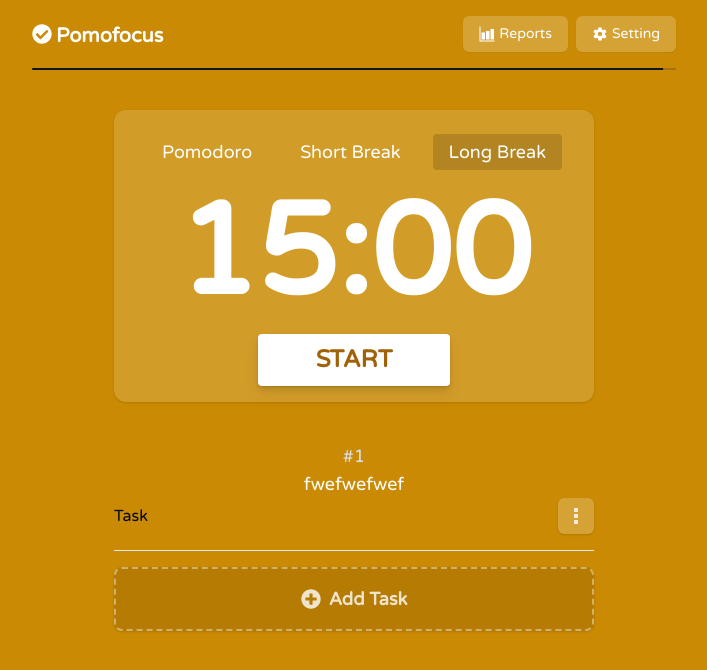
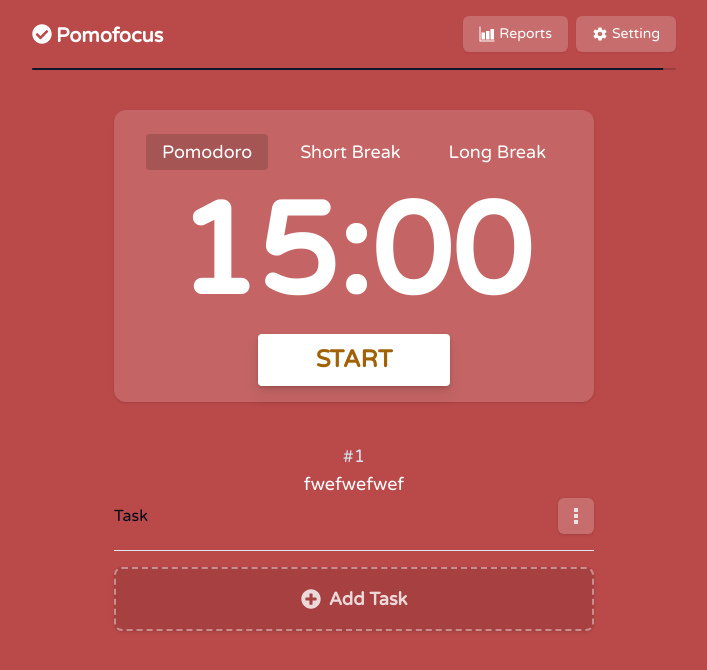
Before and after one commit to hoamx2602/pomodoro-nextjs, a Next.js app: page / in a window 1280 px wide. Shown: the top 670 px of the page, without its empty margins (286-993 px from the left). Built offline with nearby package versions, Linux system fonts and the light colour scheme.

Commit message:
feat: handle break into small components

```diff
--- a/app/layout.tsx
+++ b/app/layout.tsx
@@ -2,7 +2,8 @@
 import { Varela_Round } from "next/font/google";
 import "./globals.css";
 import { ClerkProvider } from "@clerk/nextjs";
-import { ThemeProvider } from "@/components/theme-provider"
+import { ThemeProvider } from "@/components/theme-provider";
+import { AppWrapper } from "@/context";
 
 const varela = Varela_Round({ subsets: ["latin"], weight: "400" });
 
@@ -26,7 +27,7 @@
             enableSystem
             disableTransitionOnChange
           >
-            {children}
+            <AppWrapper>{children}</AppWrapper>
           </ThemeProvider>
         </body>
       </html>
--- a/app/page.tsx
+++ b/app/page.tsx
@@ -3,19 +3,19 @@
 import MainTimer from "@/components/main-timer";
 import Navbar from "@/components/navbar";
 import ProgressAction from "@/components/progress-action";
-import { useTheme } from "next-themes";
-import { useState } from "react";
+import { useAppContext } from "@/context";
 
 export default function Home() {
-  const [mainColor, setMainColor] = useState("bg-yellow-600");
-  const { setTheme } = useTheme()
+  const { mainColor} = useAppContext();
+
+  console.log('🟢====>bg-pomocolor1', mainColor);
 
   return (
     <div className={`${mainColor} dark:bg-black`}>
       <div className="m-auto w-[644px] h-screen">
         <Navbar />
         <ProgressAction />
-        <MainTimer setMainColor={setMainColor} setTheme={setTheme} />
+        <MainTimer />
       </div>
     </div>
   );
--- a/components/main-timer.tsx
+++ b/components/main-timer.tsx
@@ -31,47 +31,19 @@
   FormMessage,
 } from "./ui/form";
 import { useForm } from "react-hook-form";
+import { useAppContext } from "@/context";
+import Mode from "./mode";
+import TimeCount from "./time-count";
+import StartButton from "./start-button";
 
-interface MainTimerProps {
-  setMainColor: (color: string) => void;
-  setTheme: (type: string) => void;
-}
-
-const MainTimer = ({ setMainColor, setTheme }: MainTimerProps) => {
-  const [time, setTime] = useState<number>(900); // Default to 15 minutes
-  const [isRunning, setIsRunning] = useState<boolean>(false);
-  const { theme } = useTheme();
-
-  const [mode, setMode] = useState<"pomodoro" | "shortBreak" | "longBreak">(
-    "longBreak"
-  );
-
-  const modes = [
-    {
-      label: "Pomodoro",
-      time: 1500,
-      color: "bg-pomocolor1",
-      mode: "pomodoro",
-    },
-    {
-      label: "Short Break",
-      time: 300,
-      color: "bg-pomocolor2",
-      mode: "shortBreak",
-    },
-    {
-      label: "Long Break",
-      time: 900,
-      color: "bg-pomocolor3",
-      mode: "longBreak",
-    },
-  ];
+const MainTimer = () => {
+  const { setTime, isRunning, setIsRunning } = useAppContext();
 
   useEffect(() => {
     let timer: NodeJS.Timeout;
     if (isRunning) {
       timer = setInterval(() => {
-        setTime((prevTime) => {
+        setTime((prevTime: number) => {
           if (prevTime <= 1) {
             clearInterval(timer);
             setIsRunning(false);
@@ -83,29 +55,6 @@
     }
     return () => clearInterval(timer);
   }, [isRunning]);
-
-  const handleModeChange = (
-    newMode: "pomodoro" | "shortBreak" | "longBreak",
-    color: string,
-    time: number
-  ) => {
-    setMode(newMode);
-    setTime(time);
-    setMainColor(color);
-  };
-
-  const handleStart = () => {
-    setIsRunning(!isRunning);
-    setTheme(theme === "light" ? "dark" : "light");
-  };
-
-  const formatTime = (seconds: number) => {
-    const minutes = Math.floor(seconds / 60);
-    const remainingSeconds = seconds % 60;
-    return `${minutes < 10 ? "0" : ""}${minutes}:${
-      remainingSeconds < 10 ? "0" : ""
-    }${remainingSeconds}`;
-  };
 
   const onClick = () => {
     console.log("🟢====>1111111111", 1111111111);
@@ -145,35 +94,11 @@
               isRunning && "hidden"
             )}
           >
-            {modes.map((item) => (
-              <Button
-                key={item.time}
-                onClick={() =>
-                  handleModeChange(
-                    item.mode as "pomodoro" | "shortBreak" | "longBreak",
-                    item.color,
-                    item.time
-                  )
-                }
-                className={cn(
-                  "py-2 drop-shadow-none shadow-none px-4 rounded hover:bg-transparent bg-transparent text-white text-lg",
-                  mode === item.mode && "bg-black/15 hover:bg-black/15"
-                )}
-              >
-                {item.label}
-              </Button>
-            ))}
+            <Mode />
           </div>
           <div className="mt-20 flex items-center flex-col font-bold">
-            <div className="text-9xl text-white dark:text-pomotext">
-              {formatTime(time)}
-            </div>
-            <Button
-              onClick={handleStart}
-              className="text-2xl w-40 mb-4 mt-4 drop-shadow-lg font-semibold box-content bg-white text-yellow-700 rounded shadow hover:bg-white dark:bg-black dark:text-pomotext"
-            >
-              {isRunning ? "PAUSE" : "START"}
-            </Button>
+            <TimeCount />
+            <StartButton />
           </div>
         </Card>
 
--- /dev/null
+++ b/components/mode.tsx
@@ -0,0 +1,43 @@
+"use client";
+
+import { MODES } from "@/data";
+import { Button } from "./ui/button";
+import { cn } from "@/lib/utils";
+import { useAppContext } from "@/context";
+
+const Mode = () => {
+  const { mode, setMode, setTime, setMainColor } = useAppContext();
+  const handleModeChange = (
+    newMode: "pomodoro" | "shortBreak" | "longBreak",
+    color: string,
+    time: number
+  ) => {
+    setMode(newMode);
+    setTime(time);
+    setMainColor(color);
+  };
+  return (
+    <>
+      {MODES.map((item) => (
+        <Button
+          key={item.time}
+          onClick={() =>
+            handleModeChange(
+              item.mode as "pomodoro" | "shortBreak" | "longBreak",
+              item.color,
+              item.time
+            )
+          }
+          className={cn(
+            "py-2 drop-shadow-none shadow-none px-4 rounded hover:bg-transparent bg-transparent text-white text-lg",
+            mode === item.mode && "bg-black/15 hover:bg-black/15"
+          )}
+        >
+          {item.label}
+        </Button>
+      ))}
+    </>
+  );
+};
+
+export default Mode;
--- /dev/null
+++ b/components/start-button.tsx
@@ -0,0 +1,23 @@
+import { useAppContext } from "@/context";
+import { Button } from "./ui/button";
+import { useTheme } from "next-themes";
+
+const StartButton = () => {
+  const { isRunning, setIsRunning } = useAppContext();
+  const { setTheme, theme } = useTheme();
+  const handleStart = () => {
+    setIsRunning(!isRunning);
+    setTheme(theme === "light" ? "dark" : "light");
+  };
+
+  return (
+    <Button
+      onClick={handleStart}
+      className="text-2xl w-40 mb-4 mt-4 drop-shadow-lg font-semibold box-content bg-white text-yellow-700 rounded shadow hover:bg-white dark:bg-black dark:text-pomotext"
+    >
+      {isRunning ? "PAUSE" : "START"}
+    </Button>
+  );
+};
+
+export default StartButton;
--- /dev/null
+++ b/components/time-count.tsx
@@ -0,0 +1,20 @@
+import { useAppContext } from "@/context";
+
+const TimeCount = () => {
+  const { setTime, time } = useAppContext();
+
+  const formatTime = (seconds: number) => {
+    const minutes = Math.floor(seconds / 60);
+    const remainingSeconds = seconds % 60;
+    return `${minutes < 10 ? "0" : ""}${minutes}:${
+      remainingSeconds < 10 ? "0" : ""
+    }${remainingSeconds}`;
+  };
+  return (
+    <div className="text-9xl text-white dark:text-pomotext">
+      {formatTime(time)}
+    </div>
+  );
+};
+
+export default TimeCount;
--- /dev/null
+++ b/context/index.tsx
@@ -0,0 +1,51 @@
+"use client";
+
+import { createContext, Dispatch, SetStateAction, useContext, useState } from "react";
+
+interface Context {
+  mainColor: string;
+  setMainColor: Dispatch<SetStateAction<string>>
+  mode: string;
+  setMode: Dispatch<SetStateAction<"pomodoro" | "shortBreak" | "longBreak">>
+  setTime: Dispatch<SetStateAction<number>>;
+  time: number;
+  isRunning: boolean;
+  setIsRunning: Dispatch<SetStateAction<boolean>>;
+}
+
+const AppContext = createContext<Context>({
+  mainColor: "bg-pomocolor1",
+  mode: "pomodoro",
+  setMainColor: () => {},
+  setMode: () => {},
+  setTime: () => {},
+  time: 0,
+  isRunning: false,
+  setIsRunning: () => {}
+});
+
+export function AppWrapper({ children }: { children: React.ReactNode }) {
+  const [mainColor, setMainColor] = useState("bg-pomocolor1");
+  const [mode, setMode] = useState<"pomodoro" | "shortBreak" | "longBreak">(
+    "pomodoro"
+  );
+  const [isRunning, setIsRunning] = useState<boolean>(false);
+  const [time, setTime] = useState<number>(900); // Default to 15 minutes
+
+  const value = {
+    mainColor,
+    setMainColor,
+    mode,
+    setMode,
+    time,
+    setTime,
+    isRunning,
+    setIsRunning
+  };
+
+  return <AppContext.Provider value={value}>{children}</AppContext.Provider>;
+}
+
+export function useAppContext() {
+  return useContext(AppContext);
+}
--- /dev/null
+++ b/data/index.ts
@@ -0,0 +1,20 @@
+export const MODES = [
+  {
+    label: "Pomodoro",
+    time: 1500,
+    color: "bg-pomocolor1",
+    mode: "pomodoro",
+  },
+  {
+    label: "Short Break",
+    time: 300,
+    color: "bg-pomocolor2",
+    mode: "shortBreak",
+  },
+  {
+    label: "Long Break",
+    time: 900,
+    color: "bg-pomocolor3",
+    mode: "longBreak",
+  },
+];
```
